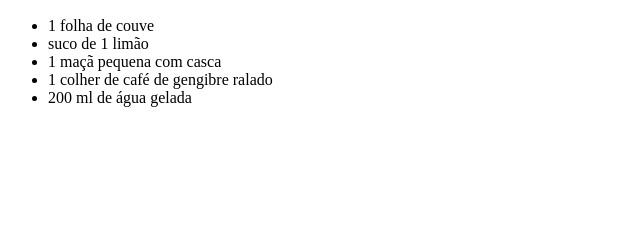
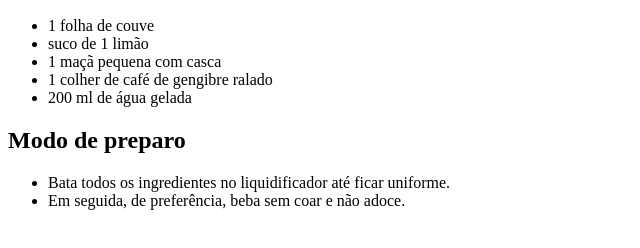
Before and after one commit to repodi/git-laboratorio, a plain HTML site: page index.html in a window 1280 px wide. Shown: the part 110-358 px from the top of the page, without its empty margins (0-640 px from the left). Drawn offline with Linux system fonts and the light colour scheme.

Commit message:
Modo de preparo

```diff
--- a/index.html
+++ b/index.html
@@ -14,6 +14,13 @@
             <li>200 ml de água gelada</li>
         </ul>
     </p>
+    <h2>Modo de preparo</h2>
+    <p>
+        <ul>
+            <li>Bata todos os ingredientes no liquidificador até ficar uniforme.</li>
+            <li>Em seguida, de preferência, beba sem coar e não adoce.</li>
+        </ul>
+    </p>
 </body>
 
 </html>
```
